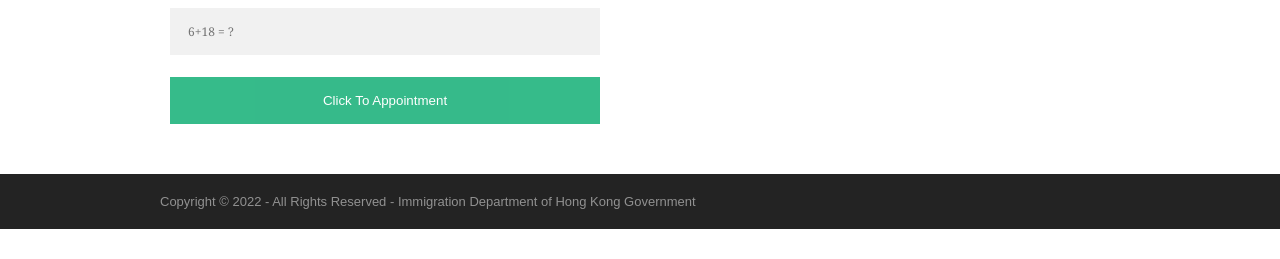
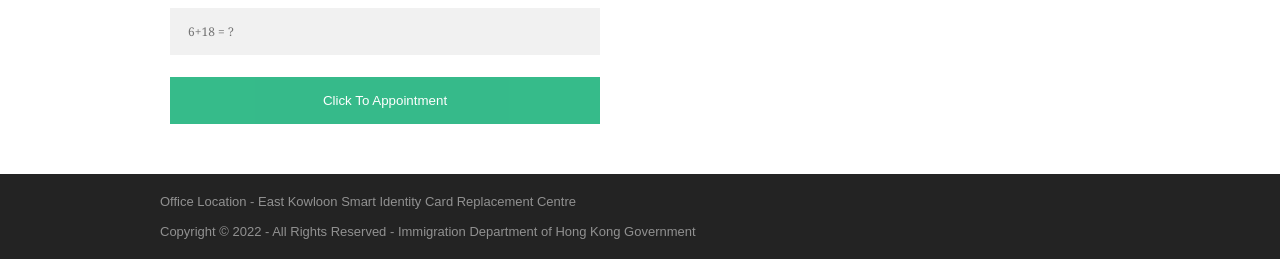
Before and after one commit to garyfung221/hkid_appointment, a PHP site: page / in a window 1280 px wide. Shown: the part 1755-2014 px from the top of the page. Before the commit the page ends 1984 px from the top, so only its background shows below. Run offline with PHP 8.4, Linux system fonts and the light colour scheme.

Commit message:
Adding a office location

```diff
--- a/footer.php
+++ b/footer.php
@@ -1,6 +1,10 @@
 <!-- Footer -->
 <div class="wrapper row3">
   <footer id="footer" class="clear">
+  <p class="fl_left">Office Location - East Kowloon Smart Identity Card Replacement Centre</a></p>
+
+    <br>
+    <br>
     <p class="fl_left">Copyright &copy; 2022 - All Rights Reserved - Immigration Department of Hong Kong Government<a href="#"></a></p>
   </footer>
 </div>
```
